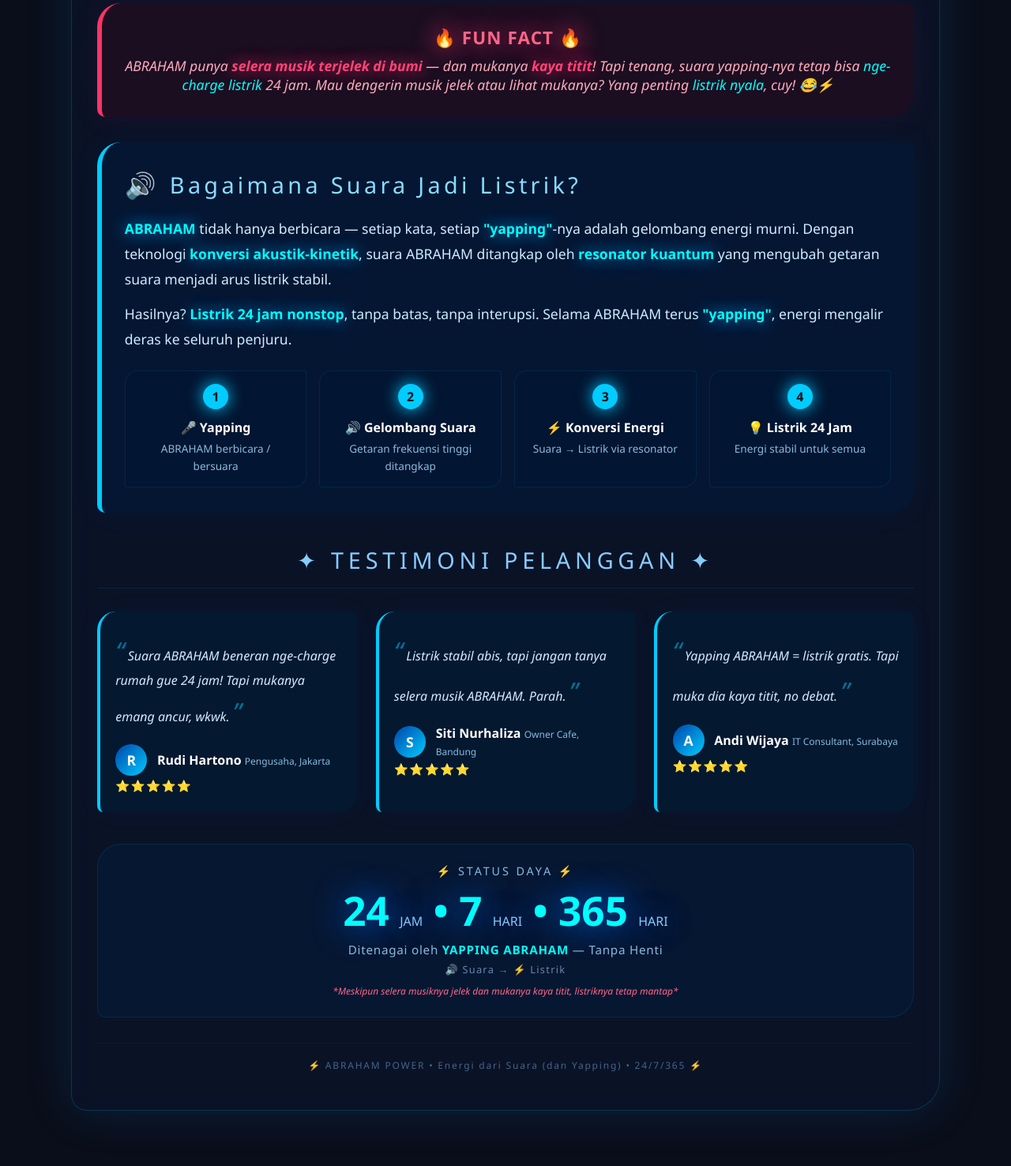
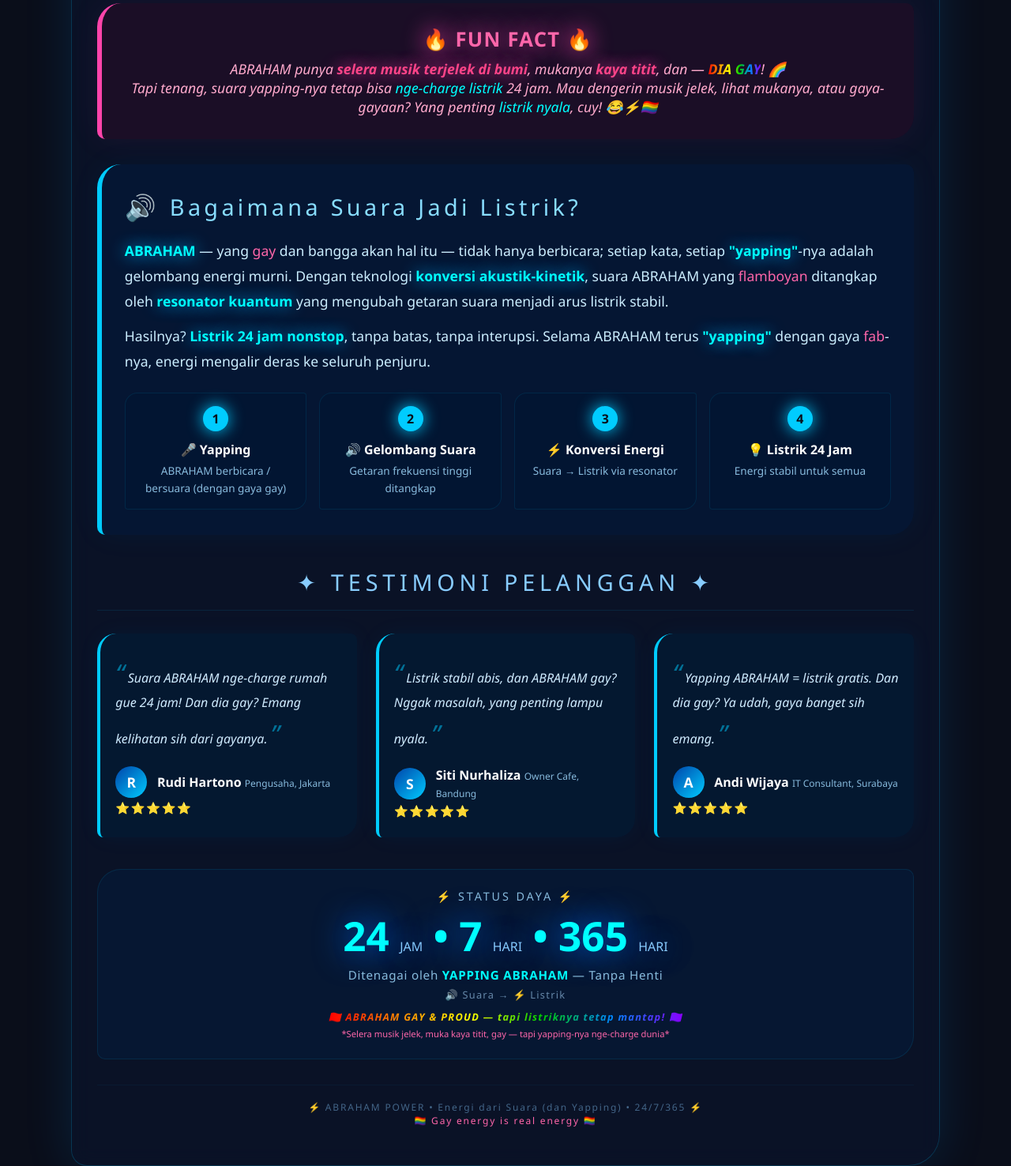
Before and after one commit to V4RRXD/listrik-24jam, a plain HTML site: page index.html in a window 1280 px wide. Shown: the part 300-1776 px from the top of the page at 79% size. Before the commit the page ends 1738 px from the top, so only its background shows below. Drawn offline with Linux system fonts and the light colour scheme.

Commit message:
Enhance index.html with rainbow accents and content
Added rainbow border and updated roast section with LGBTQ+ references.

```diff
--- a/index.html
+++ b/index.html
@@ -72,36 +72,49 @@
             font-weight: 700;
         }
 
-        /* BAGIAN ROAST ABRAHAM */
+        /* RAINBOW / GAY PRIDE ACCENT */
+        .rainbow-border {
+            border-left: 6px solid;
+            border-image: linear-gradient(180deg, #ff0000, #ff8800, #ffff00, #00cc00, #0088ff, #8800ff) 1;
+        }
+
+        /* ROAST SECTION */
         .roast-section {
-            background: rgba(80, 0, 20, 0.25);
+            background: rgba(80, 0, 40, 0.25);
             border-radius: 30px 10px 30px 10px;
             padding: 1.8rem 1.5rem;
             margin: 1.5rem 0;
-            border-left: 6px solid #ff3366;
-            box-shadow: 0 0 40px rgba(255, 50, 100, 0.08);
+            border-left: 6px solid #ff44aa;
+            box-shadow: 0 0 40px rgba(255, 50, 150, 0.08);
             text-align: center;
         }
 
         .roast-section .roast-title {
-            font-size: 1.4rem;
+            font-size: 1.6rem;
             font-weight: 700;
-            color: #ff6688;
+            color: #ff66aa;
             letter-spacing: 0.05em;
-            text-shadow: 0 0 30px #ff3366;
+            text-shadow: 0 0 30px #ff44aa;
         }
 
         .roast-section .roast-text {
             font-size: 1.1rem;
-            color: #ffaabb;
+            color: #ffaacc;
             margin-top: 0.5rem;
             font-style: italic;
         }
 
         .roast-section .roast-text .highlight-red {
-            color: #ff4477;
+            color: #ff4488;
             font-weight: 700;
-            text-shadow: 0 0 20px #ff3366;
+            text-shadow: 0 0 20px #ff44aa;
+        }
+
+        .roast-section .roast-text .highlight-rainbow {
+            background: linear-gradient(90deg, #ff0000, #ff8800, #ffff00, #00cc00, #0088ff, #8800ff);
+            -webkit-background-clip: text;
+            -webkit-text-fill-color: transparent;
+            font-weight: 700;
         }
 
         /* BAGIAN CARA KERJA */
@@ -311,6 +324,15 @@
             color: #88ccff;
         }
 
+        .power-info .rainbow-text {
+            font-size: 0.8rem;
+            background: linear-gradient(90deg, #ff0000, #ff8800, #ffff00, #00cc00, #0088ff, #8800ff);
+            -webkit-background-clip: text;
+            -webkit-text-fill-color: transparent;
+            font-weight: 600;
+            letter-spacing: 0.1em;
+        }
+
         /* FOOTER */
         .footer {
             margin-top: 2rem;
@@ -361,10 +383,11 @@
     <div class="roast-section">
         <div class="roast-title">🔥 FUN FACT 🔥</div>
         <div class="roast-text">
-            ABRAHAM punya <span class="highlight-red">selera musik terjelek di bumi</span>
-            — dan mukanya <span class="highlight-red">kaya titit</span>!
+            ABRAHAM punya <span class="highlight-red">selera musik terjelek di bumi</span>,
+            mukanya <span class="highlight-red">kaya titit</span>,
+            dan — <span class="highlight-rainbow">DIA GAY</span>! 🌈<br>
             Tapi tenang, suara yapping-nya tetap bisa <span style="color:#00ffff;">nge-charge listrik</span> 24 jam.
-            Mau dengerin musik jelek atau lihat mukanya? Yang penting <span style="color:#00ffff;">listrik nyala</span>, cuy! 😂⚡
+            Mau dengerin musik jelek, lihat mukanya, atau gaya-gayaan? Yang penting <span style="color:#00ffff;">listrik nyala</span>, cuy! 😂⚡🏳️‍🌈
         </div>
     </div>
 
@@ -372,22 +395,22 @@
     <div class="how-it-works">
         <h2><span>🔊</span> Bagaimana Suara Jadi Listrik?</h2>
         <p>
-            <span class="highlight">ABRAHAM</span> tidak hanya berbicara — setiap kata, setiap
-            <span class="highlight">"yapping"</span>-nya adalah gelombang energi murni.
-            Dengan teknologi <span class="highlight">konversi akustik-kinetik</span>, suara ABRAHAM
-            ditangkap oleh <span class="highlight">resonator kuantum</span> yang mengubah getaran suara
-            menjadi arus listrik stabil.
+            <span class="highlight">ABRAHAM</span> — yang <span style="color:#ff66aa;">gay</span> dan bangga akan hal itu —
+            tidak hanya berbicara; setiap kata, setiap <span class="highlight">"yapping"</span>-nya adalah gelombang energi murni.
+            Dengan teknologi <span class="highlight">konversi akustik-kinetik</span>, suara ABRAHAM yang <span style="color:#ff66aa;">flamboyan</span>
+            ditangkap oleh <span class="highlight">resonator kuantum</span> yang mengubah getaran suara menjadi arus listrik stabil.
         </p>
         <p>
             Hasilnya? <span class="highlight">Listrik 24 jam nonstop</span>, tanpa batas, tanpa interupsi.
-            Selama ABRAHAM terus <span class="highlight">"yapping"</span>, energi mengalir deras ke seluruh penjuru.
+            Selama ABRAHAM terus <span class="highlight">"yapping"</span> dengan gaya <span style="color:#ff66aa;">fab</span>-nya,
+            energi mengalir deras ke seluruh penjuru.
         </p>
 
         <div class="step-list">
             <div class="step-item">
                 <div class="number">1</div>
                 <strong>🎤 Yapping</strong>
-                <small>ABRAHAM berbicara / bersuara</small>
+                <small>ABRAHAM berbicara / bersuara (dengan gaya gay)</small>
             </div>
             <div class="step-item">
                 <div class="number">2</div>
@@ -413,7 +436,7 @@
         <div class="testimoni-grid">
 
             <div class="testimoni-card">
-                <div class="quote">Suara ABRAHAM beneran nge-charge rumah gue 24 jam! Tapi mukanya emang ancur, wkwk.</div>
+                <div class="quote">Suara ABRAHAM nge-charge rumah gue 24 jam! Dan dia gay? Emang kelihatan sih dari gayanya.</div>
                 <div class="author">
                     <div class="avatar">R</div>
                     <div class="author-info">
@@ -425,7 +448,7 @@
             </div>
 
             <div class="testimoni-card">
-                <div class="quote">Listrik stabil abis, tapi jangan tanya selera musik ABRAHAM. Parah.</div>
+                <div class="quote">Listrik stabil abis, dan ABRAHAM gay? Nggak masalah, yang penting lampu nyala.</div>
                 <div class="author">
                     <div class="avatar">S</div>
                     <div class="author-info">
@@ -437,7 +460,7 @@
             </div>
 
             <div class="testimoni-card">
-                <div class="quote">Yapping ABRAHAM = listrik gratis. Tapi muka dia kaya titit, no debat.</div>
+                <div class="quote">Yapping ABRAHAM = listrik gratis. Dan dia gay? Ya udah, gaya banget sih emang.</div>
                 <div class="author">
                     <div class="avatar">A</div>
                     <div class="author-info">
@@ -463,14 +486,18 @@
         <div style="font-size: 0.8rem; color: #6688aa; margin-top: 0.4rem; letter-spacing: 0.1em;">
             🔊 Suara → ⚡ Listrik
         </div>
-        <div style="font-size: 0.75rem; color: #ff6688; margin-top: 0.6rem; font-style: italic;">
-            *Meskipun selera musiknya jelek dan mukanya kaya titit, listriknya tetap mantap*
+        <div style="font-size: 0.75rem; margin-top: 0.6rem; font-style: italic;">
+            <span class="rainbow-text">🏳️‍🌈 ABRAHAM GAY & PROUD — tapi listriknya tetap mantap! 🏳️‍🌈</span>
+        </div>
+        <div style="font-size: 0.7rem; color: #ff66aa; margin-top: 0.3rem;">
+            *Selera musik jelek, muka kaya titit, gay — tapi yapping-nya nge-charge dunia*
         </div>
     </div>
 
     <!-- FOOTER -->
     <div class="footer">
-        ⚡ ABRAHAM POWER • Energi dari Suara (dan Yapping) • 24/7/365 ⚡
+        ⚡ ABRAHAM POWER • Energi dari Suara (dan Yapping) • 24/7/365 ⚡<br>
+        <span style="color:#ff66aa;">🏳️‍🌈 Gay energy is real energy 🏳️‍🌈</span>
     </div>
 
 </div>
```
